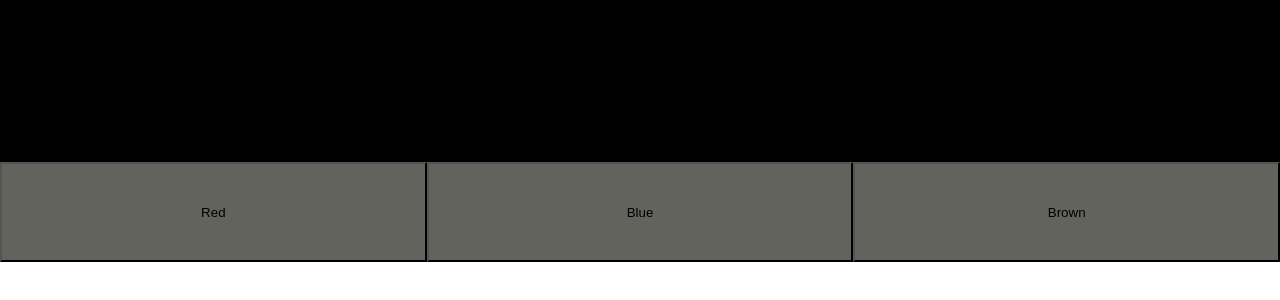
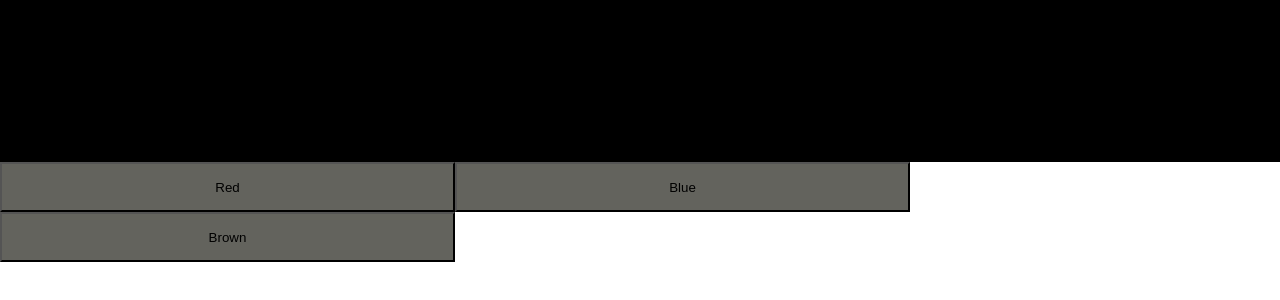
Before and after one commit to keneogu/Box-color, a React (Create React App) app: page / in a window 1280 px wide. Shown: the part 368-668 px from the top of the page. Built offline with nearby package versions, Linux system fonts and the light colour scheme.

Commit message:
Remove unwanted files

```diff
--- a/src/App.css
+++ b/src/App.css
@@ -1,21 +1,27 @@
+* {
+  margin: 0;
+  padding: 0;
+  box-sizing: border-box;
+}
+
 .App {
-  background-color: blueviolet;
+  /* background-color: blueviolet; */
   width: 100%;
-  height: 530px;
 }
 
 .button-panel {
-  background-color: rgb(226, 164, 164);
-  width: 100%;
-  height: fit-content;
-  display: flex;
-  justify-content: center;
+  /* background-color: rgb(226, 164, 164); */
+  /* width: 100%; */
+  /* height: fit-content; */
+  /* display: flex;
+  justify-content: space-between;
+  text-align: center; */
 }
 
 .button {
   background-color: rgb(99, 99, 93);
   width: 455px;
-  height: 100px;
+  height: 50px;
 }
 
 .red {
--- a/src/App.js
+++ b/src/App.js
@@ -1,10 +1,10 @@
-import React from 'react';
+import React, { useState } from 'react';
 import './App.css';
 import ButtonPanel from './ButtonPanel'
 
 function App() {
 
-  const [value, setValue] = React.useState('black')
+  const [value, setValue] = useState('black')
 
   const classValue = (classNameValue) => {
     if (classNameValue === 'red') {
--- a/src/index.css
+++ /dev/null
@@ -1,13 +0,0 @@
-body {
-  margin: 0;
-  font-family: -apple-system, BlinkMacSystemFont, 'Segoe UI', 'Roboto', 'Oxygen',
-    'Ubuntu', 'Cantarell', 'Fira Sans', 'Droid Sans', 'Helvetica Neue',
-    sans-serif;
-  -webkit-font-smoothing: antialiased;
-  -moz-osx-font-smoothing: grayscale;
-}
-
-code {
-  font-family: source-code-pro, Menlo, Monaco, Consolas, 'Courier New',
-    monospace;
-}
--- a/src/index.js
+++ b/src/index.js
@@ -1,8 +1,6 @@
 import React from 'react';
 import ReactDOM from 'react-dom/client';
-import './index.css';
 import App from './App';
-import reportWebVitals from './reportWebVitals';
 
 const root = ReactDOM.createRoot(document.getElementById('root'));
 root.render(
@@ -10,8 +8,3 @@ root.render(
     <App />
   </React.StrictMode>
 );
-
-// If you want to start measuring performance in your app, pass a function
-// to log results (for example: reportWebVitals(console.log))
-// or send to an analytics endpoint. Learn more: https://bit.ly/CRA-vitals
-reportWebVitals();
--- a/src/reportWebVitals.js
+++ /dev/null
@@ -1,13 +0,0 @@
-const reportWebVitals = onPerfEntry => {
-  if (onPerfEntry && onPerfEntry instanceof Function) {
-    import('web-vitals').then(({ getCLS, getFID, getFCP, getLCP, getTTFB }) => {
-      getCLS(onPerfEntry);
-      getFID(onPerfEntry);
-      getFCP(onPerfEntry);
-      getLCP(onPerfEntry);
-      getTTFB(onPerfEntry);
-    });
-  }
-};
-
-export default reportWebVitals;
```
Also changed, not shown: src/setupTests.js (deleted, +0 -5 lines), src/logo.svg (deleted).
